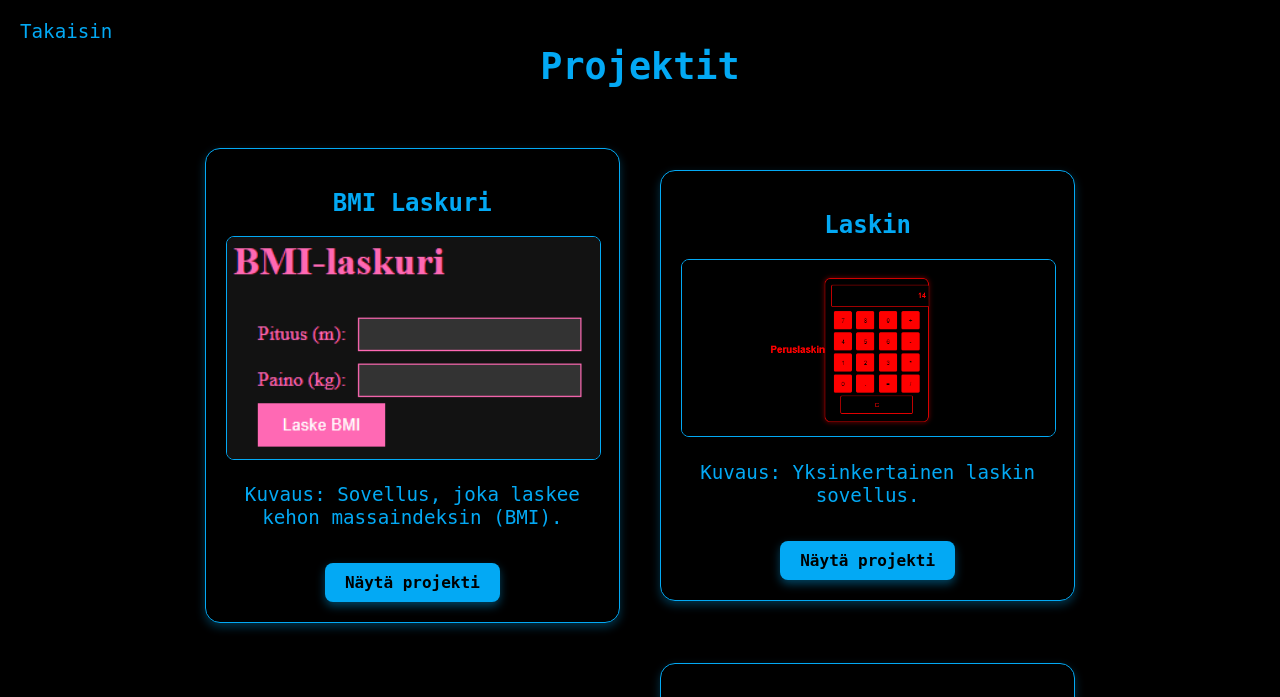
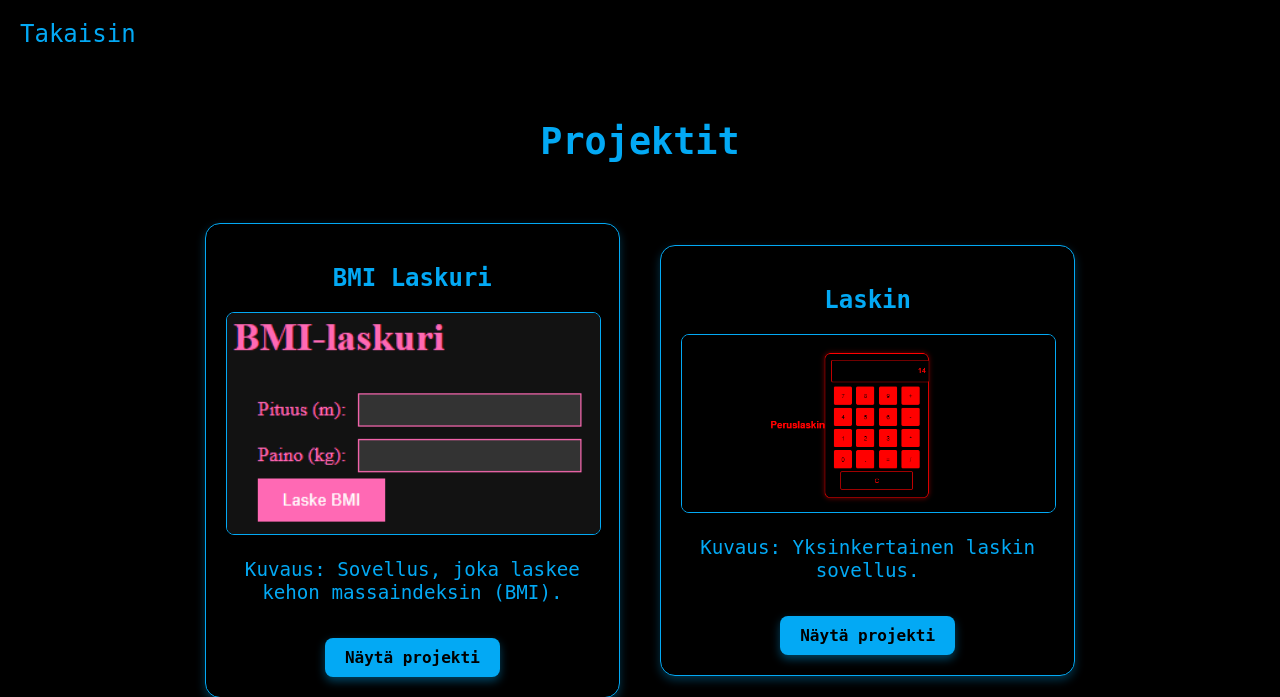
Before and after one commit to Noel-59/portfolio, a PHP site: template views/project.html in a window 1280 px wide. Shown: the top 697 px of the page. Run offline with PHP 8.4, Linux system fonts and the light colour scheme; the template is opened without the code that fills it, so the values that code supplies are empty.

Commit message:
vaikka ja mitä

```diff
--- a/css/project.css
+++ b/css/project.css
@@ -28,6 +28,7 @@ h1 {
   text-align: center;
   font-size: 2.5em;
   margin-bottom: 40px;
+  margin-top: 100px;
 }
 
 .projects-container {
@@ -75,9 +76,12 @@ h1 {
 
 .Takaisin a {
   color: #03a9f4;
-  font-size: 1.2em;
+  font-size: 24px;
   text-decoration: none;
   transition: color 0.3s;
+  position: sticky;
+  top: 0;
+  z-index: 1000;
 }
 
 .Takaisin a:hover {
```
